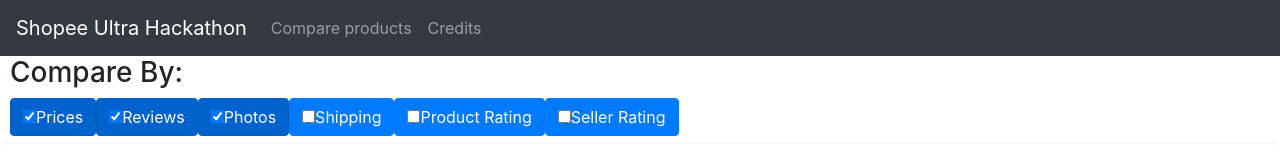
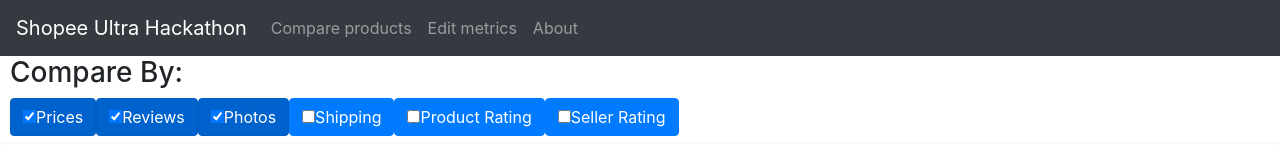
Before and after one commit to ShengXue97/eepohs, a React (Create React App) app: page /#/ in a window 1280 px wide. Shown: the top 160 px of the page. Built offline with nearby package versions, Linux system fonts and the light colour scheme.

Commit message:
Use HackathonNavbar in Credits page

```diff
--- a/src/components/Credits.js
+++ b/src/components/Credits.js
@@ -3,22 +3,14 @@
 import MaterialTable from 'material-table'
 import { Button, Navbar, NavDropdown, Nav } from 'react-bootstrap'
 import { HashRouter, Route } from 'react-router-dom';
+import HackathonNavbar from './HackathonNavbar';
 
 export default class Credits extends Component {
 
   render() {
     return (
       <div className="Credits">
-        <Navbar collapseOnSelect expand="lg" bg="dark" variant="dark">
-          <Navbar.Brand href="#home">Shopee Ultra Hackathon</Navbar.Brand>
-          <Navbar.Toggle aria-controls="responsive-navbar-nav" />
-          <Navbar.Collapse id="responsive-navbar-nav">
-            <Nav className="mr-auto">
-              <Nav.Link href="#home">Compare products</Nav.Link>
-              <Nav.Link href="#credits">Credits</Nav.Link>
-            </Nav>
-          </Navbar.Collapse>
-        </Navbar>
+        <HackathonNavbar />
 
         <h3 style = {{ textAlign: "left", margin: "10px" }}>
           Credits:
--- a/src/components/HackathonNavbar.js
+++ b/src/components/HackathonNavbar.js
@@ -9,7 +9,8 @@
     <Navbar.Collapse id="responsive-navbar-nav">
       <Nav className="mr-auto">
         <Nav.Link href="#home">Compare products</Nav.Link>
-        <Nav.Link href="#credits">Credits</Nav.Link>
+        <Nav.Link href="#metrics">Edit metrics</Nav.Link>
+        <Nav.Link href="#credits">About</Nav.Link>
       </Nav>
     </Navbar.Collapse>
   </Navbar>;
```
